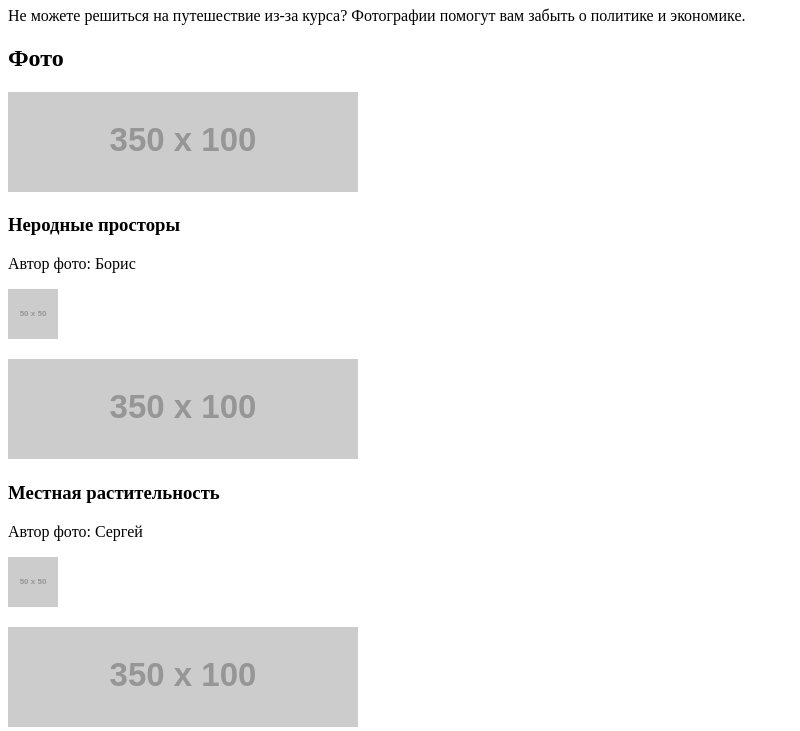
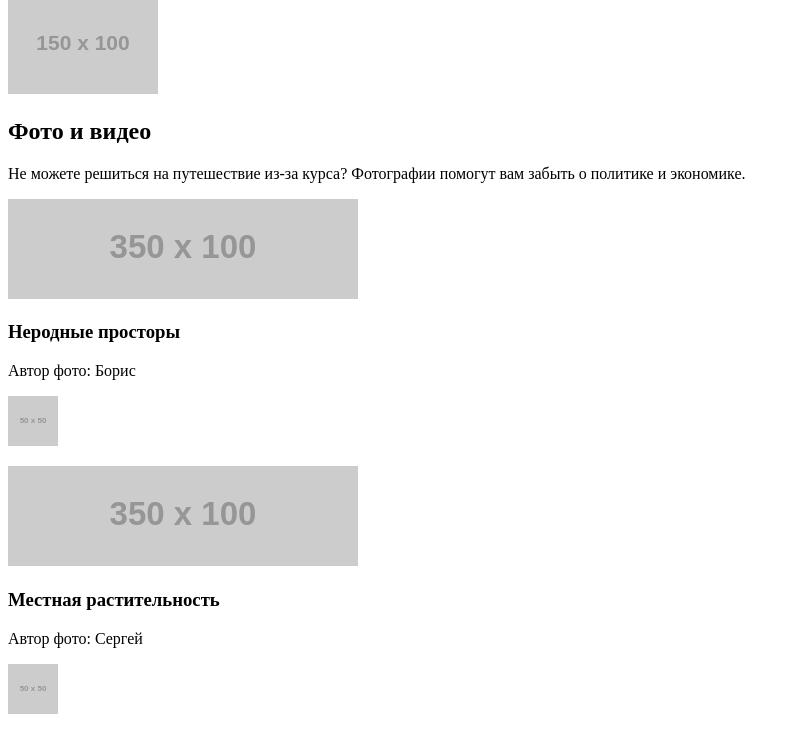
Before and after one commit to Lu4Lu/305263-sedona-17, a plain HTML site: page source/photo.html in a window 1280 px wide. Shown: the part 307-1038 px from the top of the page, without its empty margins (0-800 px from the left). Drawn offline with Linux system fonts and the light colour scheme; placeholder pictures from the web are drawn by us.

Commit message:
Markup promo block

```diff
--- a/source/photo.html
+++ b/source/photo.html
@@ -8,28 +8,40 @@
   <body>
     <header class="page-header">
       <div class="page-header__logo  logo">
-              <img src="http://placehold.it/150x100">
+        <img src="http://placehold.it/150x100" />
       </div>
       <nav class="page-nav">
         <ul class="page-nav__list">
           <li class="page-nav__item"><a href="index.html">Главная</a></li>
           <li class="page-nav__item"><a href="photo.html">Фото и видео</a></li>
           <li class="page-nav__item"><a href="form.html">Форма отзыва</a></li>
-                <li class="page-nav__item"><a href="https://htmlacademy.ru">HTML academy</a></li>
+          <li class="page-nav__item">
+            <a href="https://htmlacademy.ru">HTML academy</a>
+          </li>
         </ul>
       </nav>
       <a class="page-nav__toggle" href="#">Toggle</a>
     </header>
+
     <main class="page-main">
+      <section class="promo promo--cut">
+        <div class="promo__wrapper">
+          <h1 class="visually-hidden">Седона</h1>
+          <div class="promo_welcome">
+            <img src="http://placehold.it/150x100" />
+          </div>
+        </div>
+      </section>
+
+      <section class="gallery">
+        <div class="gallery__wrapper">
+          <div class="gallery__intro">
             <h1 class="gallery__title">Фото и видео</h1>
             <p class="gallery__description">
-        Не можете решиться на путешествие из-за курса? Фотографии помогут вам
-        забыть о политике и экономике.
+              Не можете решиться на путешествие из-за курса? Фотографии помогут
+              вам забыть о политике и экономике.
             </p>
-
-      <section class="gallery">
-        <h2 class="visually-hidden">Фото</h2>
-        <div class="gallery__wrapper">
+          </div>
           <article class="gallery__item photo">
             <img src="http://placehold.it/350x100" />
             <div class="photo__description">
```
Also changed, not shown: source/form.html (+9 -0 lines), source/index.html (+3 -2 lines). Lines whose indentation alone changed are shown as unchanged.
